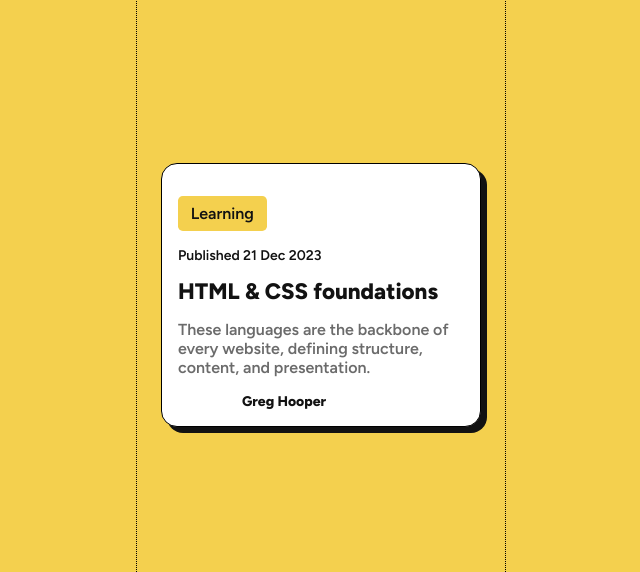
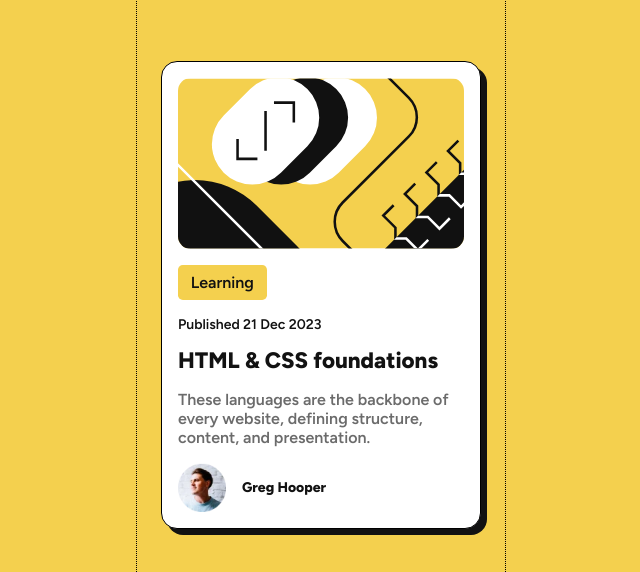
Before and after one commit to l00pu5/frontent-mentor-blog-post, a plain HTML site: page index.html in a window 1280 px wide. Shown: the part 105-677 px from the top of the page, without its empty margins (319-959 px from the left). Drawn offline with Linux system fonts and the light colour scheme.

Commit message:
Update index.html

```diff
--- a/index.html
+++ b/index.html
@@ -9,7 +9,7 @@
       rel="icon"
       type="image/png"
       sizes="32x32"
-      href="./assets/images/favicon-32x32.png"
+      href="./favicon-32x32.png"
     />
     <link rel="preconnect" href="https://fonts.googleapis.com" />
     <link rel="preconnect" href="https://fonts.gstatic.com" crossorigin />
@@ -24,7 +24,7 @@
   <body>
     <div class="wrapper">
       <div class="card">
-        <img src="assets/images/illustration-article.svg" alt="" />
+        <img src="./illustration-article.svg" alt="" />
         <div class="category">Learning</div>
         <div class="date">Published 21 Dec 2023</div>
         <h1 class="title">HTML & CSS foundations</h1>
@@ -34,7 +34,7 @@
         </p>
         <div class="author-data">
           <img
-            src="assets/images/image-avatar.webp"
+            src="./image-avatar.webp"
             class="author-image"
             alt=""
           />
```
